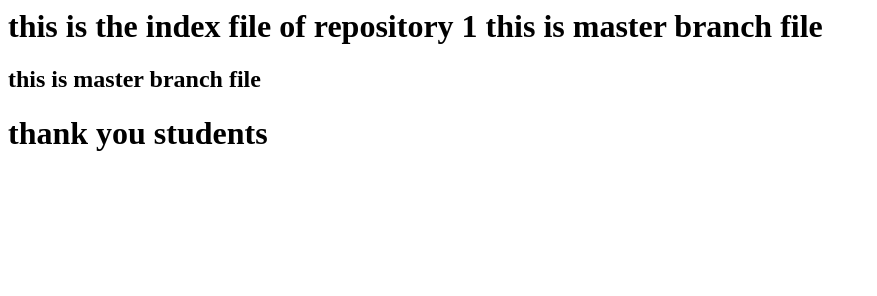
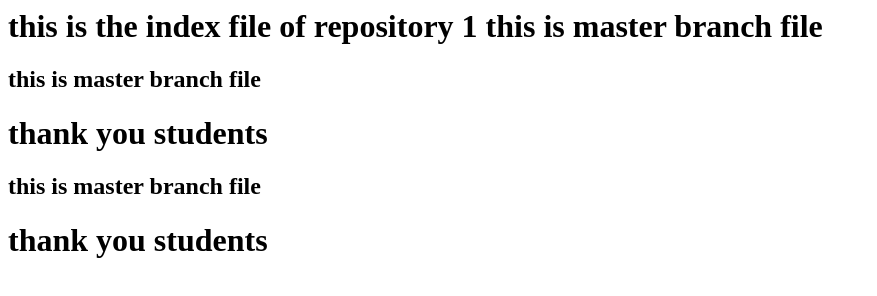
Before and after one commit to swapnil2329/Repository1, a plain HTML site: page index.html in a window 1280 px wide. Shown: the whole page, without its empty margins (0-877 px from the left). Drawn offline with Linux system fonts and the light colour scheme.

Commit message:
Update index.html

```diff
--- a/index.html
+++ b/index.html
@@ -2,3 +2,5 @@
 this is master branch file  </h1>
 <h2> this is master branch file  </h2>
 <h1> thank you students  </h1>
+<h2> this is master branch file  </h2>
+<h1> thank you students  </h1>
```
